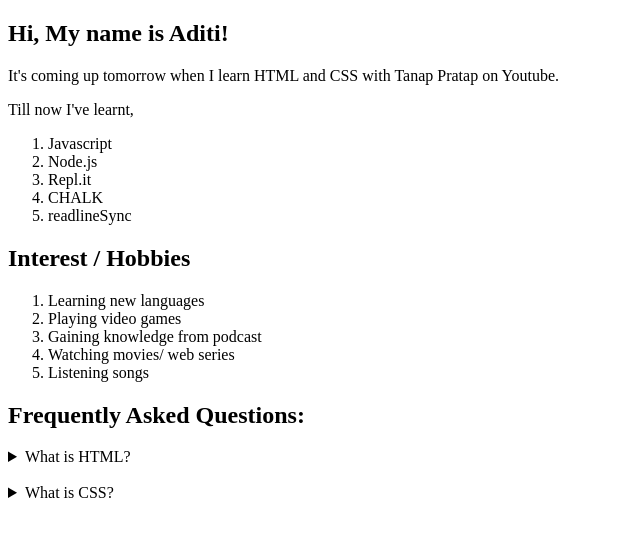
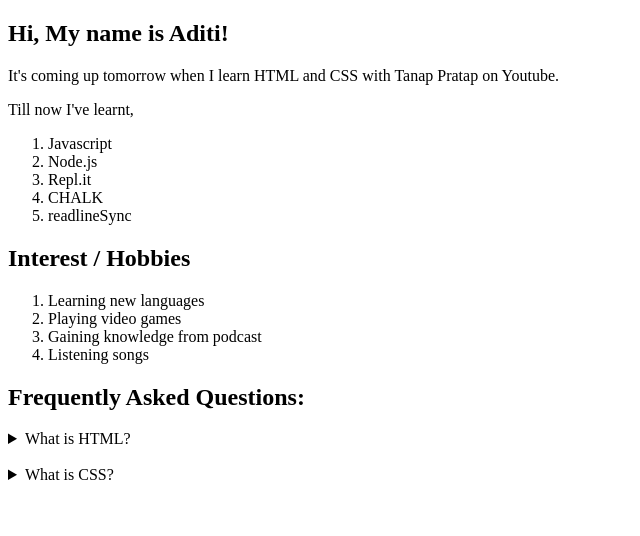
Before and after one commit to aditiras/aditirastogi-portfolio, a plain HTML site: page index.html in a window 1280 px wide. Shown: the whole page, without its empty margins (0-640 px from the left). Drawn offline with Linux system fonts and the light colour scheme.

Commit message:
Update index.html

```diff
--- a/index.html
+++ b/index.html
@@ -29,7 +29,6 @@
             <li>Learning new languages</li>
             <li>Playing video games</li>
             <li>Gaining knowledge from podcast</li>
-            <li>Watching movies/ web series</li>
             <li>Listening songs</li>
         </ol>
     </div>
```
